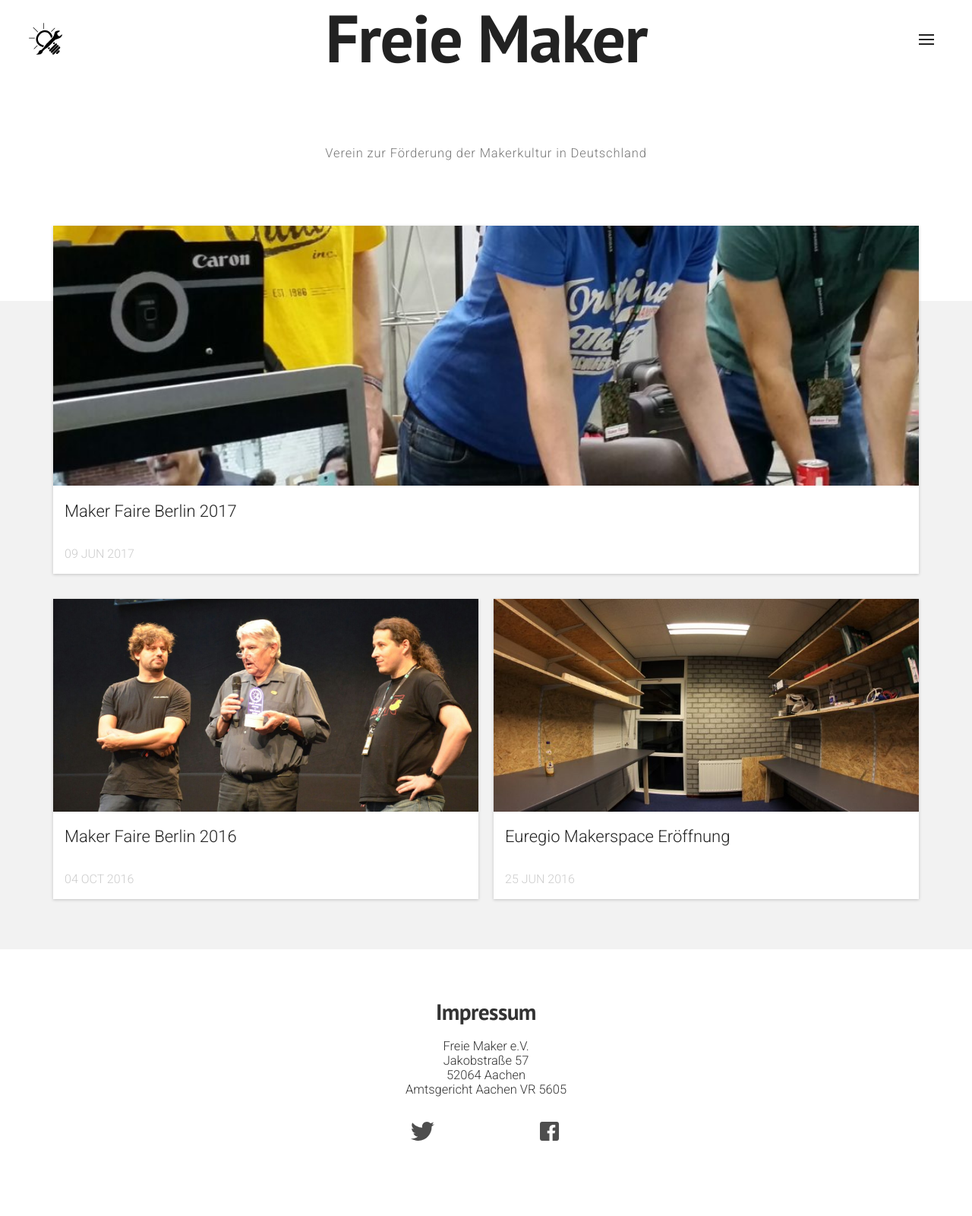
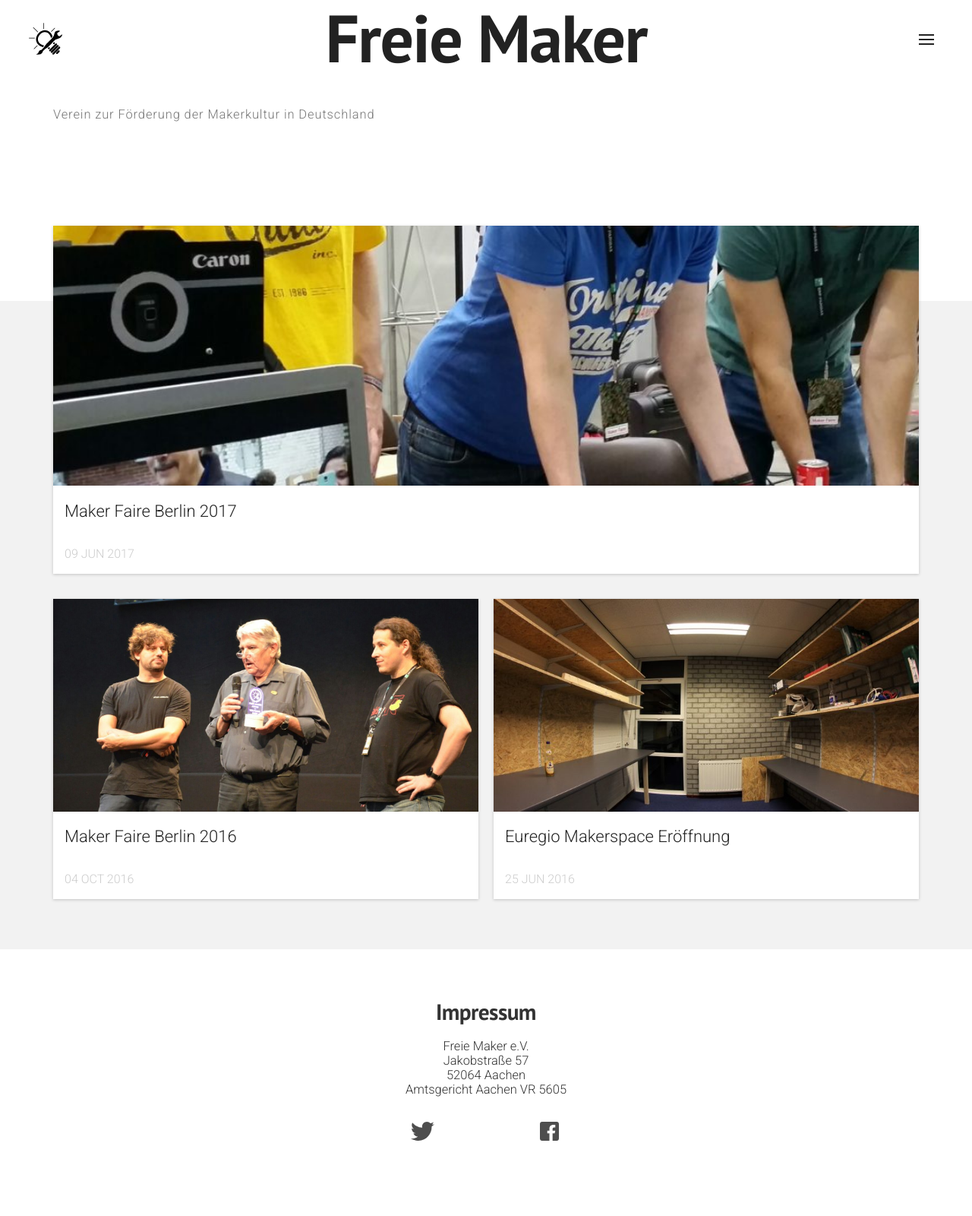
Before and after one commit to FreieMaker/FreieMaker.github.io, a Jekyll site: the page built from index.html, in a window 1280 px wide. Shown: the whole page at 76% size. Built offline with Jekyll 4.4.1, drawn with Linux system fonts in a browser that asks for light colours; nearby versions of some CDN libraries; some web fonts are replaced.

Commit message:
css
Removed
  position: absolute;
  top: 150px;
  left: 50%;
  -webkit-transform: translateX(-50%);
      -ms-transform: translateX(-50%);
          transform: translateX(-50%);

```diff
--- a/assets/css/main.css
+++ b/assets/css/main.css
@@ -1793,13 +1793,7 @@ body {
 }
 
 .postMeta-wrapper--frontpage {
-  position: absolute;
   display: inherit;
-  top: 150px;
-  left: 50%;
-  -webkit-transform: translateX(-50%);
-      -ms-transform: translateX(-50%);
-          transform: translateX(-50%);
   z-index: 500;
 }
 
```
